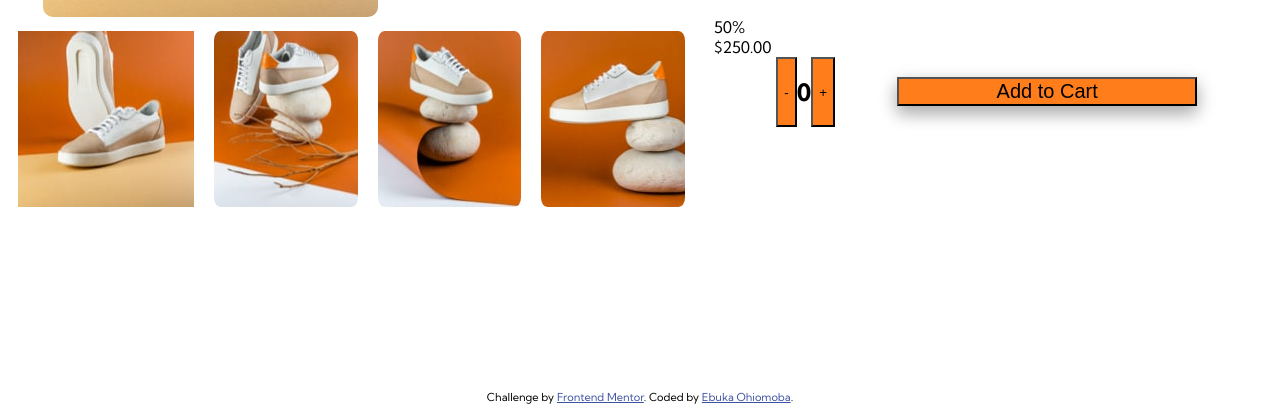
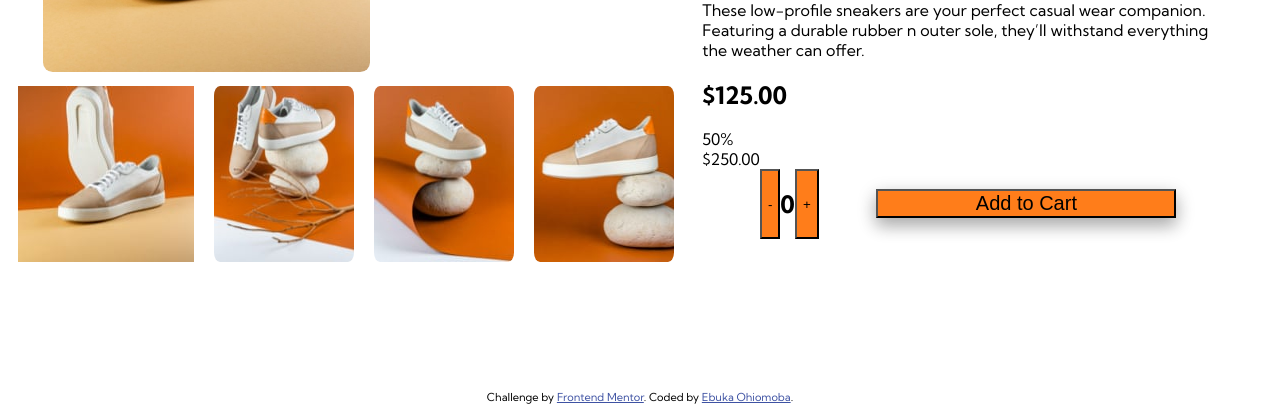
Before and after one commit to ebukaohiomoba/ecommerce-app, a plain HTML site: page index.html in a window 1280 px wide. Shown: the part 396-800 px from the top of the page. Drawn offline with Linux system fonts and the light colour scheme.

Commit message:
Styling changes to main content

```diff
--- a/styles.css
+++ b/styles.css
@@ -47,12 +47,13 @@ nav a{
 .main-content {
     display: flex;
     flex-direction: row;
+    margin-top: 5%
 }
 .image-container{
     margin-top: 5%;
 }
 .product-info{
-    margin: 5% 1% 0% 18%;
+    margin: 5% 3% 0% 18%;
 }
 #product-number {
     display: flex;
```
